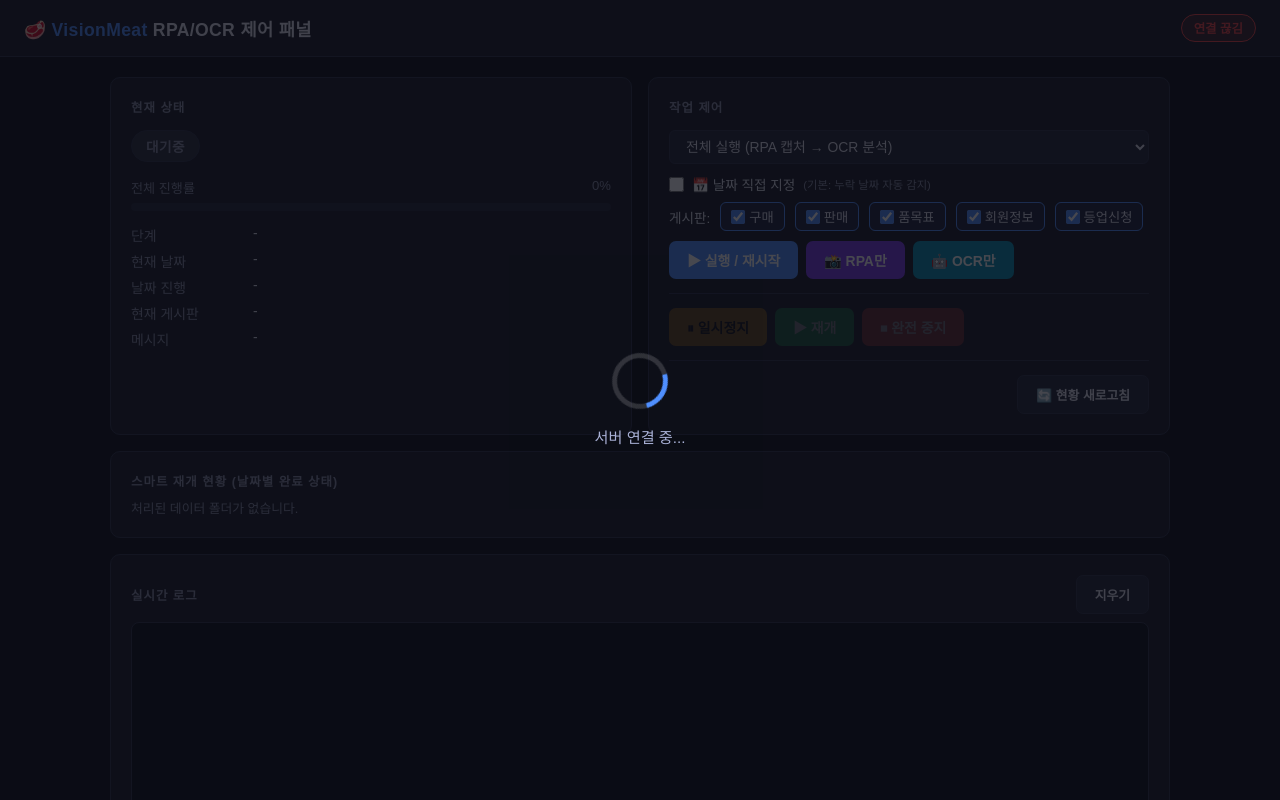
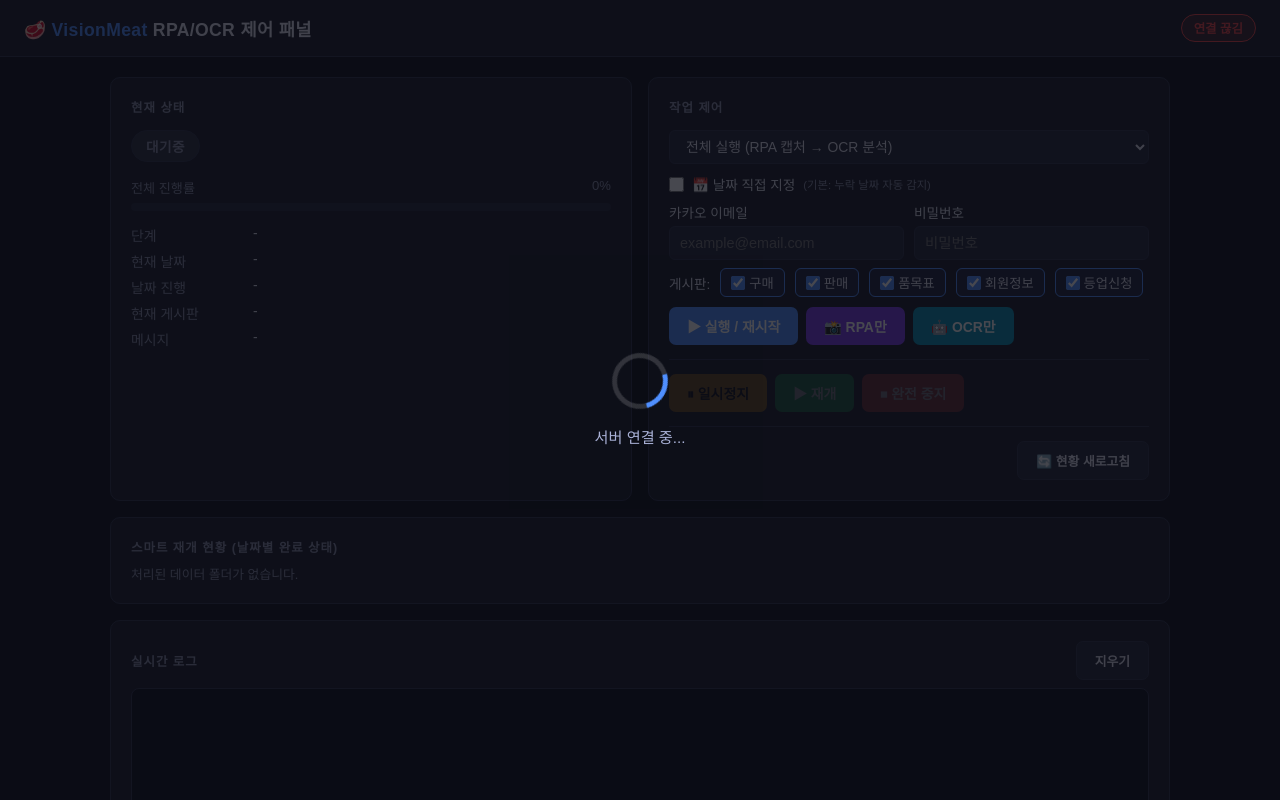
Before and after one commit to dahye3498-collab/rpa, a Flask app: page / in a window 1280 px wide. Run offline with Flask 3, Linux system fonts and the light colour scheme; data that the repository does not hold is empty.

Commit message:
Add per-user Kakao login: each user enters their own credentials
- Web UI에 카카오 이메일/비밀번호 입력 필드 추가
- API → job_manager → rpa_automation으로 credentials 전달
- 환경변수 fallback 유지 (로컬 개발용)

Co-Authored-By: Claude Opus 4.6 <noreply@anthropic.com>

```diff
--- a/app.py
+++ b/app.py
@@ -93,12 +93,19 @@ def api_run():
         except ValueError:
             return jsonify({"ok": False, "message": "날짜 형식 오류 (YYYY-MM-DD)"}), 400
 
+    # 카카오 로그인 정보
+    login_email = data.get("login_email", "").strip()
+    login_pwd = data.get("login_pwd", "")
+    if mode in ("full", "rpa_only") and (not login_email or not login_pwd):
+        return jsonify({"ok": False, "message": "카카오 이메일과 비밀번호를 입력하세요."}), 400
+    credentials = {"login_email": login_email, "login_pwd": login_pwd}
+
     # 게시판 선택 (boards: ["구매","판매","품목표"] 중 선택)
     valid_boards = {"구매", "판매", "품목표", "회원정보", "등업신청"}
     boards_raw = data.get("boards", [])
     target_boards = [b for b in boards_raw if b in valid_boards] or None
 
-    ok = job_manager.start(mode=mode, date_list=date_list, target_boards=target_boards)
+    ok = job_manager.start(mode=mode, date_list=date_list, target_boards=target_boards, credentials=credentials)
     if not ok:
         return jsonify({"ok": False, "message": "이미 작업이 실행 중입니다."}), 400
     return jsonify({"ok": True})
--- a/job_manager.py
+++ b/job_manager.py
@@ -128,12 +128,13 @@ class JobManager:
         self._broadcast({"type": "progress", "progress": snap})
 
     # ── 외부 제어 메서드 ──────────────────────────────────────
-    def start(self, mode: str = "full", date_list=None, target_boards=None) -> bool:
+    def start(self, mode: str = "full", date_list=None, target_boards=None, credentials=None) -> bool:
         """
         작업 시작. 이미 실행/일시정지 상태면 False 반환.
         mode: "full" | "rpa_only" | "batch_only"
         date_list: ['YYYY-MM-DD', ...] 지정 시 해당 날짜만 처리. None이면 자동 감지.
         target_boards: ["구매","판매","품목표"] 중 선택. None이면 전체.
+        credentials: {"login_email": "...", "login_pwd": "..."} 카카오 로그인 정보.
         """
         with self._lock:
             if self.state not in ("IDLE",):
@@ -146,7 +147,7 @@ class JobManager:
 
         self._thread = threading.Thread(
             target=self._run_pipeline,
-            args=(mode, date_list, target_boards),
+            args=(mode, date_list, target_boards, credentials),
             daemon=True,
             name="pipeline-worker",
         )
@@ -339,11 +340,12 @@ class JobManager:
             self._log(msg)
 
     # ── 파이프라인 실행 ───────────────────────────────────────
-    def _run_pipeline(self, mode: str, date_list=None, target_boards=None) -> None:
+    def _run_pipeline(self, mode: str, date_list=None, target_boards=None, credentials=None) -> None:
         """
         date_list: ['YYYY-MM-DD', ...] 지정 시 해당 날짜만 처리.
                    None이면 자동 감지 (get_missing_dates).
         target_boards: ["구매","판매","품목표"] 중 선택. None이면 전체.
+        credentials: {"login_email": "...", "login_pwd": "..."} 카카오 로그인 정보.
         """
         from datetime import datetime as _dt
         hooks = {
@@ -368,7 +370,7 @@ class JobManager:
                         total_dates=len(rpa_dates),
                         message=f"{len(rpa_dates)}개 날짜 캡처 시작",
                     )
-                    rpa_automation.run_rpa(date_list=rpa_dates, hooks=hooks, target_boards=target_boards)
+                    rpa_automation.run_rpa(date_list=rpa_dates, hooks=hooks, target_boards=target_boards, credentials=credentials)
 
             if mode == "rpa_only":
                 self._set_progress(phase="finished", message="캡처 완료", pct=100.0)
--- a/templates/index.html
+++ b/templates/index.html
@@ -531,6 +531,20 @@
         <div class="date-range-hint" id="date-range-hint">날짜를 선택하세요</div>
       </div>
 
+      <!-- 카카오 로그인 정보 -->
+      <div style="display:flex;gap:10px;margin-bottom:8px">
+        <label style="flex:1;font-size:0.85rem;color:var(--text)">
+          카카오 이메일
+          <input type="email" id="login-email" placeholder="example@email.com"
+            style="width:100%;margin-top:4px;padding:8px 10px;border-radius:6px;border:1px solid var(--border);background:var(--surface2);color:var(--text);font-size:0.9rem">
+        </label>
+        <label style="flex:1;font-size:0.85rem;color:var(--text)">
+          비밀번호
+          <input type="password" id="login-pwd" placeholder="비밀번호"
+            style="width:100%;margin-top:4px;padding:8px 10px;border-radius:6px;border:1px solid var(--border);background:var(--surface2);color:var(--text);font-size:0.9rem">
+        </label>
+      </div>
+
       <!-- 게시판 선택 -->
       <div class="board-select-row">
         <span style="font-size:0.85rem;color:var(--text);font-weight:500">게시판:</span>
@@ -911,6 +925,13 @@ async function startJob(modeOverride) {
     body.date_to   = date_to;
   }
 
+  // 카카오 로그인 정보
+  const loginEmail = document.getElementById("login-email").value.trim();
+  const loginPwd   = document.getElementById("login-pwd").value;
+  if (!loginEmail || !loginPwd) { alert("카카오 이메일과 비밀번호를 입력하세요."); return; }
+  body.login_email = loginEmail;
+  body.login_pwd   = loginPwd;
+
   // 게시판 선택
   const boards = [...document.querySelectorAll(".board-chip input:checked")].map(c => c.value);
   if (boards.length === 0) { alert("게시판을 하나 이상 선택하세요."); return; }
```
Also changed, not shown: rpa_automation.py (+8 -3 lines).
